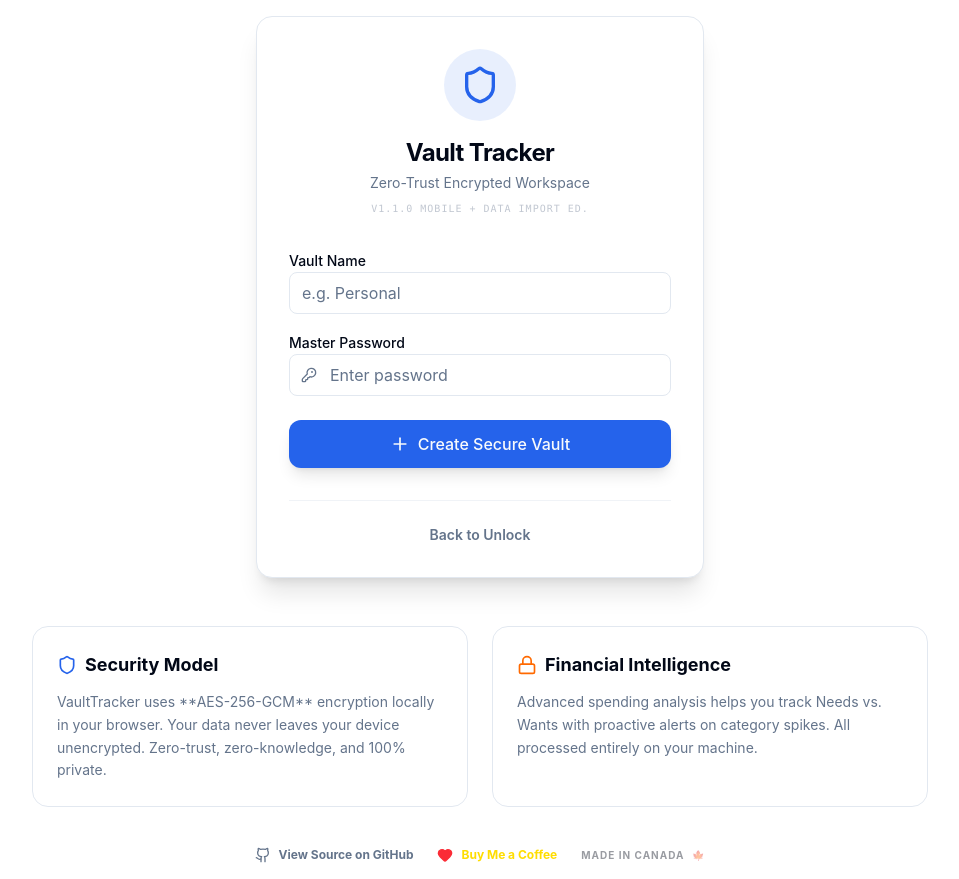
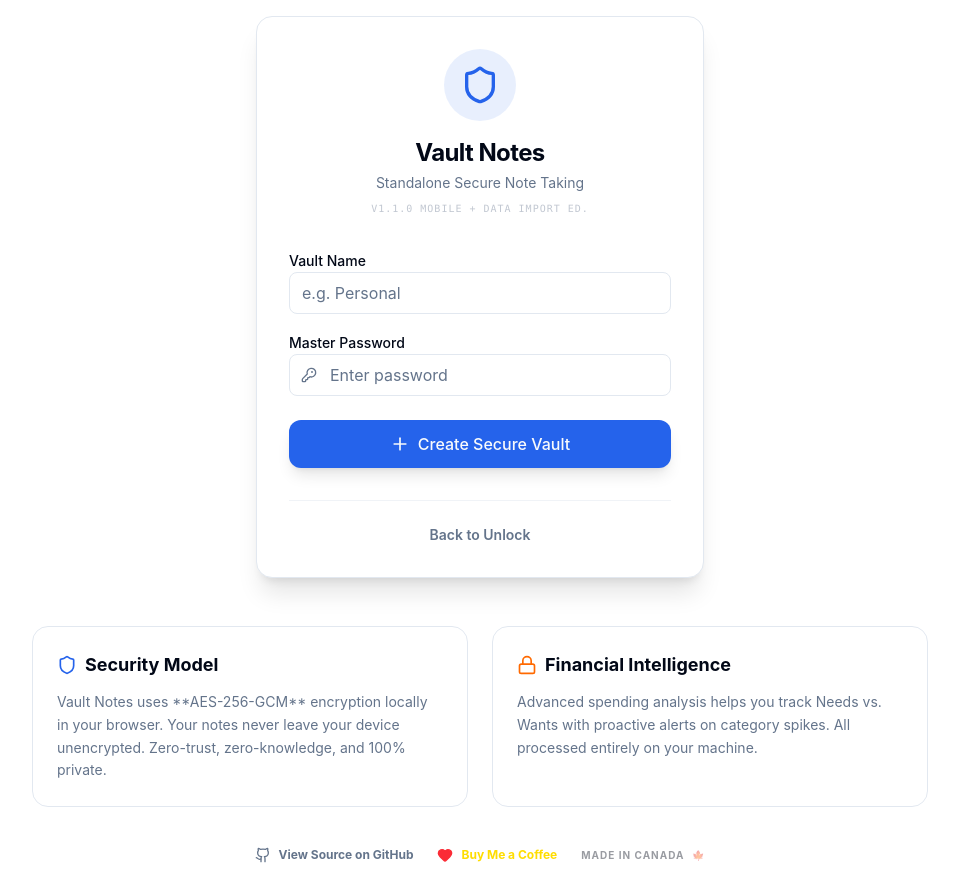
Before and after one commit to nrupala/vault-notes, a React (Vite) app: page / in a window 1280 px wide. Shown: the whole page, without its empty margins (160-1119 px from the left). Built offline with nearby package versions, Linux system fonts and the light colour scheme.

Commit message:
fix: branded login and added import UI

```diff
--- a/src/App.tsx
+++ b/src/App.tsx
@@ -89,8 +89,8 @@ function VaultManager({ onUnlock }: { onUnlock: () => void }) {
             <div className="p-4 bg-primary/10 rounded-full mb-4">
               <Shield className="w-10 h-10 text-primary" />
             </div>
-            <h1 className="text-2xl font-bold tracking-tight">Vault Tracker</h1>
-            <p className="text-muted-foreground text-sm mt-1">Zero-Trust Encrypted Workspace</p>
+            <h1 className="text-2xl font-bold tracking-tight">Vault Notes</h1>
+            <p className="text-muted-foreground text-sm mt-1">Standalone Secure Note Taking</p>
             <span className="text-[10px] text-muted-foreground/40 font-mono mt-2 uppercase tracking-widest">v1.1.0 Mobile + Data Import Ed.</span>
           </div>
 
@@ -233,7 +233,7 @@ function VaultManager({ onUnlock }: { onUnlock: () => void }) {
               <Shield className="w-5 h-5 text-primary" /> Security Model
             </h3>
             <p className="text-sm text-muted-foreground leading-relaxed">
-              VaultTracker uses **AES-256-GCM** encryption locally in your browser. Your data never leaves your device unencrypted. Zero-trust, zero-knowledge, and 100% private.
+              Vault Notes uses **AES-256-GCM** encryption locally in your browser. Your notes never leave your device unencrypted. Zero-trust, zero-knowledge, and 100% private.
             </p>
           </div>
 
```
